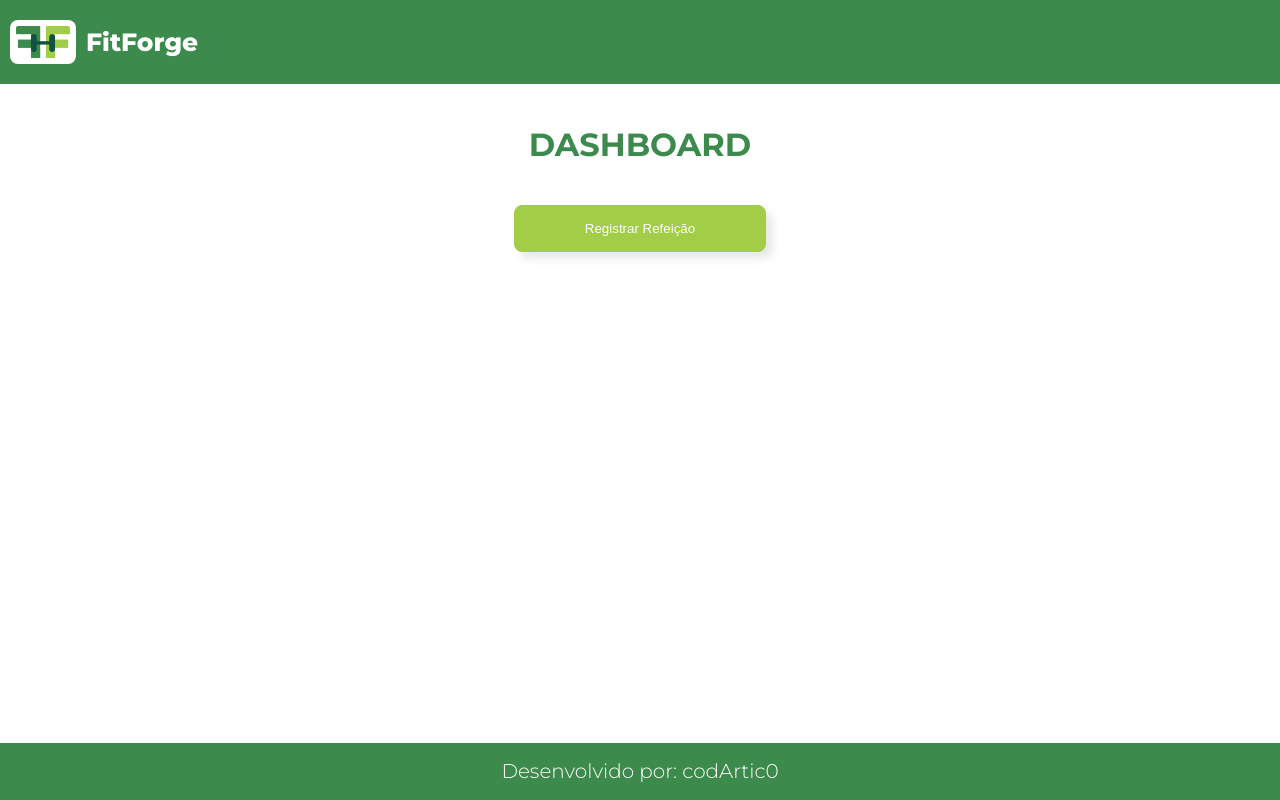
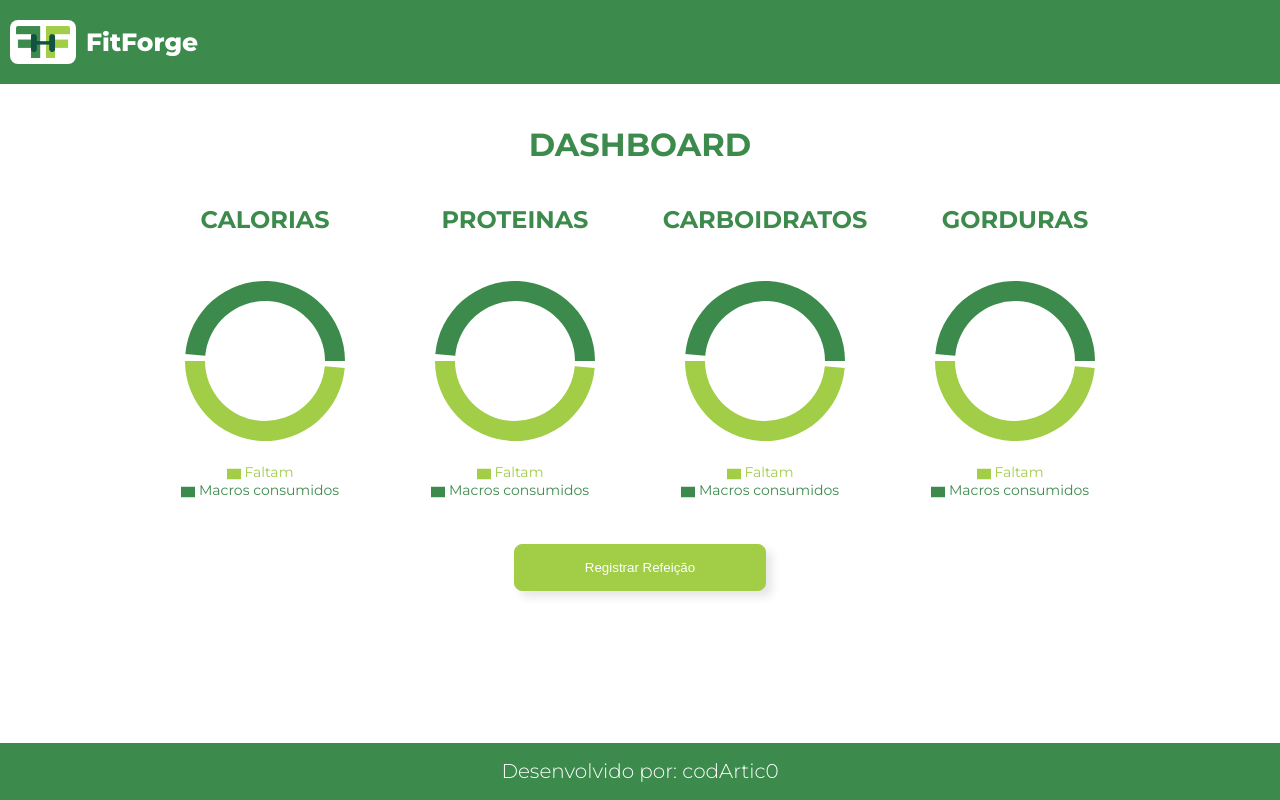
Before and after one commit to codArtic0/front-api-fit, a React (Vite) app: page /dashboard in a window 1280 px wide. Built offline with nearby package versions, Linux system fonts and the light colour scheme.

Commit message:
Add: Charts

```diff
--- /dev/null
+++ b/src/components/Charts.jsx
@@ -0,0 +1,21 @@
+import { PieChart, Pie, Legend, Tooltip } from 'recharts';
+import { PIE_THEME } from '../constants/chartsStyles';
+
+const Charts = ({ data }) => (
+  <PieChart width={250} height={250}>
+    <Pie
+      data={data}
+      dataKey="value"
+      {...PIE_THEME}
+    />
+    <Legend
+      wrapperStyle={{ fontFamily: 'Montserrat', fontSize: '14px' }}
+      verticalAlign="bottom"
+      align="center"
+      layout="horizontal"
+    />
+    <Tooltip />
+  </PieChart>
+);
+
+export default Charts;
--- /dev/null
+++ b/src/constants/chartsStyles.js
@@ -0,0 +1,6 @@
+export const PIE_THEME = {
+  innerRadius: 60,
+  outerRadius: 80,
+  paddingAngle: 5,
+  stroke: 'none',
+};
--- a/src/pages/Dashboard.jsx
+++ b/src/pages/Dashboard.jsx
@@ -1,4 +1,11 @@
 import "../styles/dashboard.css"
+
+import Charts from '../components/Charts';
+
+const dataTeste = [
+  { name: 'Macros consumidos', value: 50, fill: '#3C8B4C' },
+  { name: 'Faltam', value: 50, fill: '#A1CD47' },
+];
 
 export default function Dashboard(){
     return(
@@ -6,6 +13,24 @@ export default function Dashboard(){
             <div className="dashboard-container">
                 <div className="title-dashboard">
                     <h1>DASHBOARD</h1>
+                </div>
+                <div className="charts">
+                    <div className="charts-wrapper">
+                        <h2 className="title-charts">CALORIAS</h2>
+                        <Charts data={dataTeste}/>
+                    </div>
+                    <div className="charts-wrapper">
+                        <h2 className="title-charts">PROTEINAS</h2>
+                        <Charts data={dataTeste}/>
+                    </div>
+                    <div className="charts-wrapper">
+                        <h2 className="title-charts">CARBOIDRATOS</h2>
+                        <Charts data={dataTeste}/>
+                    </div>
+                    <div className="charts-wrapper">
+                        <h2 className="title-charts">GORDURAS</h2>
+                        <Charts data={dataTeste}/>
+                    </div>
                 </div>
                 <div className="button-group">
                     <button className="button-dashboard"> Registrar Refeição </button>
--- a/src/styles/dashboard.css
+++ b/src/styles/dashboard.css
@@ -30,3 +30,22 @@
     border-style: solid;
     border-color: var(--verde-escuro);
 }
+
+.charts{
+    display: flex;
+    flex-direction: row;
+    margin-bottom: 20px;
+}
+
+.charts-wrapper{
+    display: flex;
+    flex-direction: column;
+    align-items: center;
+    justify-content: center;
+}
+
+.title-charts{
+    font-family: "Montserrat", sans-serif;
+    font-weight: 700;
+    color: var(--verde-escuro);
+}
--- a/src/styles/global.css
+++ b/src/styles/global.css
@@ -48,3 +48,11 @@ input::-webkit-inner-spin-button {
 input[type=number] {
   appearance: textfield;
 }
+
+.recharts-wrapper :focus {
+    outline: none !important;
+}
+
+.recharts-surface {
+    outline: none;
+}
```
